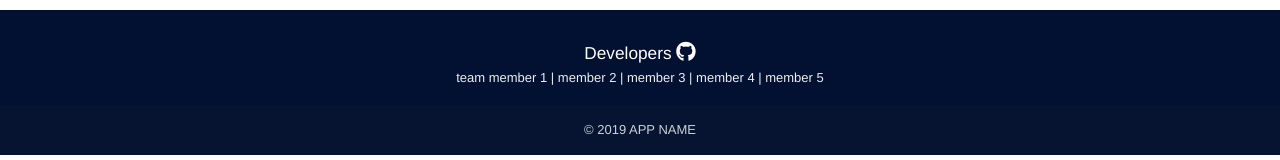
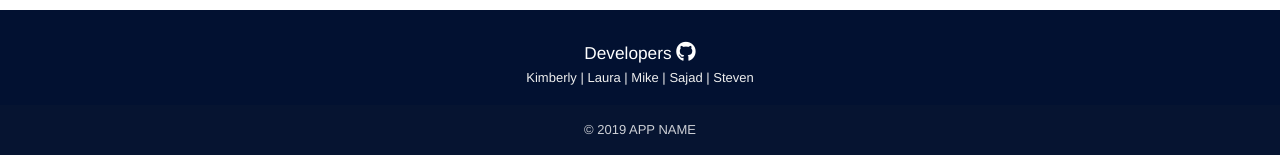
Before and after one commit to keekscodes/shareflixx, a React (Create React App) app in the folder client/: page /show in a window 1280 px wide. Shown: the part 617-777 px from the top of the page. Built offline with nearby package versions, Linux system fonts and the light colour scheme; no server answers; the HTML template or start-up script is replaced by a standard one.

Commit message:
added names to footer

```diff
--- a/client/src/components/Footer/index.js
+++ b/client/src/components/Footer/index.js
@@ -11,11 +11,11 @@ function Footer() {
                 <div class="col l4  s6">
                     <h6 class="white-text">Developers <i class="fab fa-github" style={{"font-size": "20px", "color":"#ffffff"}}></i> </h6>
                     <span style={{"font-size": "13px"}}>
-                        <a class="grey-text text-lighten-3" href="" target="_blank">team member 1 | </a>
-                        <a class="grey-text text-lighten-3" href="" target="_blank">member 2 | </a>
-                        <a class="grey-text text-lighten-3" href="" target="_blank">member 3 | </a>
-                        <a class="grey-text text-lighten-3" href="" target="_blank">member 4 | </a>
-                        <a class="grey-text text-lighten-3" href="" target="_blank">member 5</a>
+                        <a class="grey-text text-lighten-3" href="" target="_blank">Kimberly | </a>
+                        <a class="grey-text text-lighten-3" href="" target="_blank">Laura | </a>
+                        <a class="grey-text text-lighten-3" href="" target="_blank">Mike | </a>
+                        <a class="grey-text text-lighten-3" href="" target="_blank">Sajad | </a>
+                        <a class="grey-text text-lighten-3" href="" target="_blank">Steven</a>
                     </span>
                 </div>
             </div>
```
